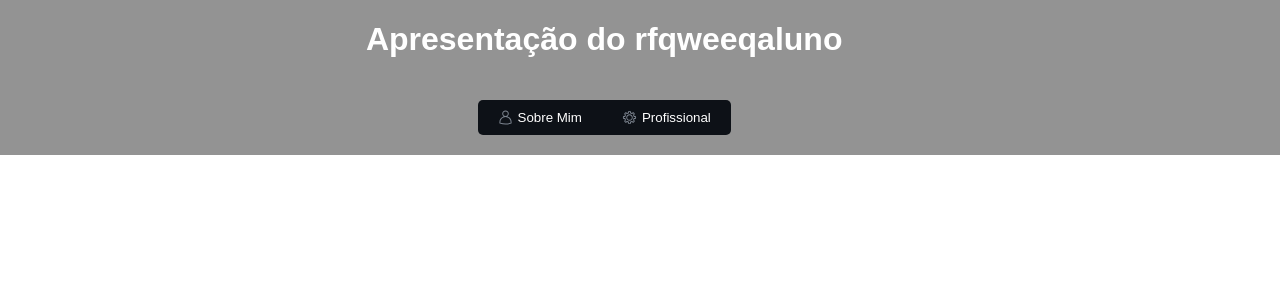
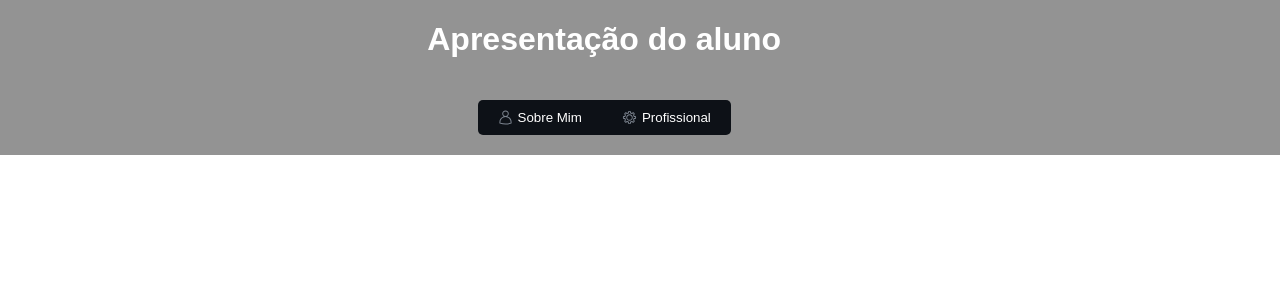
Before and after one commit to Maleski06/Primeiro-Projeto, a plain HTML site: page index.html in a window 1280 px wide. Shown: the top 301 px of the page. Drawn offline with Linux system fonts and the light colour scheme.

Commit message:
desfazendo alteração

```diff
--- a/index.html
+++ b/index.html
@@ -9,7 +9,7 @@
 </head>
 <body>
     <header>
-        <h1 class="apresentacao">Apresentação do rfqweeqaluno</h1>
+        <h1 class="apresentacao">Apresentação do aluno</h1>
         <nav>
           <main class="main__nav">
           <div class="input">
```
